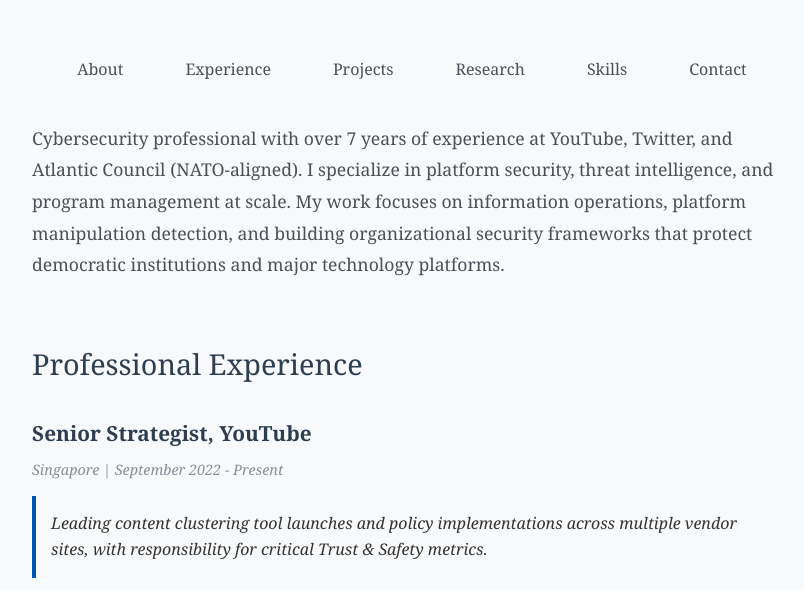
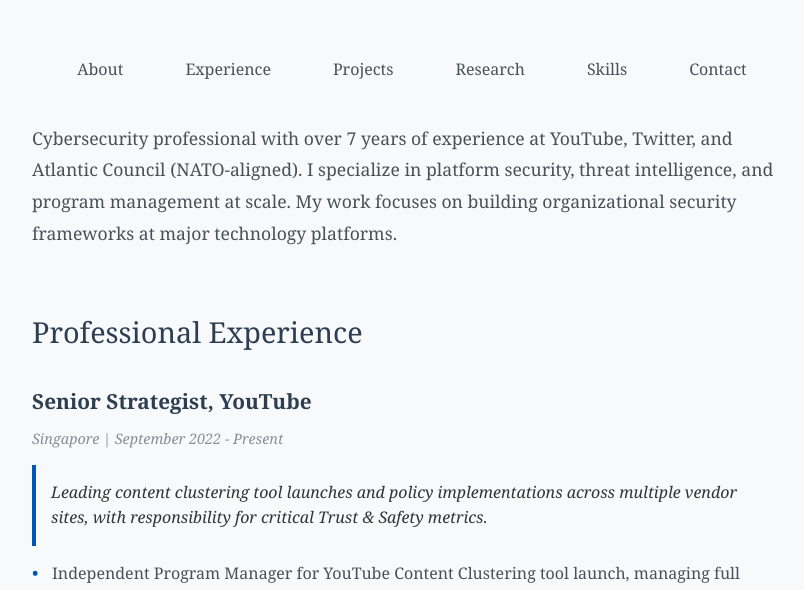
Before and after one commit to KanishkKaran/KanishkKaran.github.io, a plain HTML site: page index.html in a window 1280 px wide. Shown: the part 176-766 px from the top of the page, without its empty margins (228-1032 px from the left). Drawn offline with Linux system fonts and the light colour scheme.

Commit message:
Update index.html

```diff
--- a/index.html
+++ b/index.html
@@ -290,7 +290,7 @@
 
     <section id="about" class="section">
         <div class="intro">
-            <p>Cybersecurity professional with over 7 years of experience at YouTube, Twitter, and Atlantic Council (NATO-aligned). I specialize in platform security, threat intelligence, and program management at scale. My work focuses on information operations, platform manipulation detection, and building organizational security frameworks that protect democratic institutions and major technology platforms.</p>
+            <p>Cybersecurity professional with over 7 years of experience at YouTube, Twitter, and Atlantic Council (NATO-aligned). I specialize in platform security, threat intelligence, and program management at scale. My work focuses on building organizational security frameworks at major technology platforms.</p>
         </div>
     </section>
 
```
